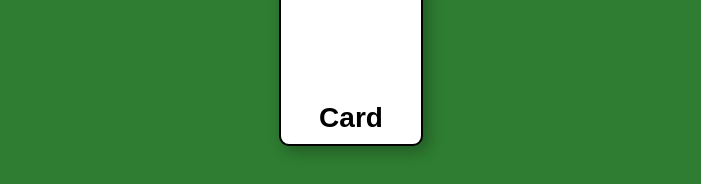
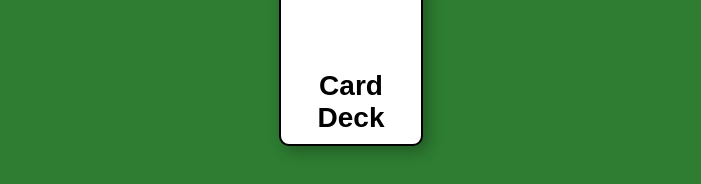
Before and after one commit to SuzaalT/React-Assignment3, a React (Create React App) app: page / in a window 1280 px wide. Shown: the part 134-318 px from the top of the page, without its empty margins (289-990 px from the left). Built offline with nearby package versions, Linux system fonts and the light colour scheme.

Commit message:
error in highlighting the cards when pressed 2 different cards

```diff
--- a/src/App.js
+++ b/src/App.js
@@ -41,7 +41,7 @@ function DeckofCard() {
 
 
   //Random Card Generator
-  const randomCardGenerator = () => {
+  const handleWildCard = () => {
     const card = getRandomCardFromDeck();
 
     //no card in the deck
@@ -110,17 +110,36 @@ function DeckofCard() {
 
   const handleRegroup = () => {
     setAllSelectedCards(allSelectedCards => {
-      const shuffledCards = [...allSelectedCards]
-          .sort(() => Math.random() - 0.5);
+        const shuffledCards = [...allSelectedCards]
+            .sort(() => Math.random() - 0.5);
 
-      return shuffledCards;
-  });
+        return shuffledCards;
+    });
+  }
+
+
+  const handleRandomCard = () => {
+    const card = getRandomCardFromDeck();
+
+    //no card in the deck
+    if(!card) return null;
+
+    setSelectedCard(card);
+
+    setAllSelectedCards(selectedCards => {
+      return [...selectedCards, card];
+    });
+
+    setDeckOfCards(deckOfCards => {
+      return deckOfCards.filter(c => c != card);
+    })
+
   }
 
   return (
     <div className="layout">
       <div className="button-container">
-        <button onClick={randomCardGenerator}>WildCard</button>
+        <button onClick={handleWildCard}>WildCard</button>
         <button onClick={() => dealCards(5)}>Deal 5</button>
         <button onClick={() => dealCards(7)}>Deal 7</button>
         <button onClick={() => {
@@ -134,12 +153,14 @@ function DeckofCard() {
 
 
       {deckOfCards.length <= 0 ? <p>No card Remaining</p> : <></>}
+
+      {<Card onClick={handleRandomCard} suit="" value="Card Deck" />}
+
       {selectedCard &&
         <div>
           <p>You selected:</p>
-          <Card type={selectedCard}></Card>
+          <Card suit={selectedCard.suit} value={selectedCard.value} picked={true}></Card>
         </div>}
-      {!selectedCard && <Card suit="" value="Card" />}
       <div className="cards-container">
         {allSelectedCards.map((c, i) =>
           <Card key={i} picked={c === pickedCard} onClick={() => handlePickingCard(c)} suit={c.suit} value={c.value}></Card>
--- a/src/Card.css
+++ b/src/Card.css
@@ -1,4 +1,5 @@
 .card {
+    cursor: pointer;
     width: 120px;
     height: 180px;
     background: white;
```
